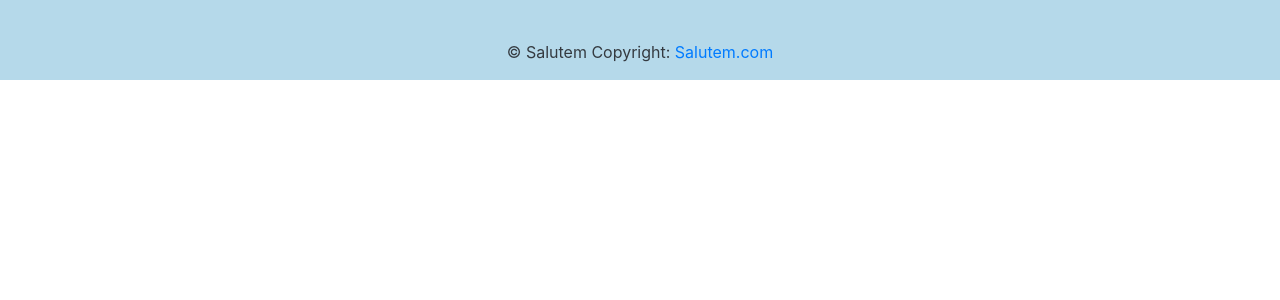
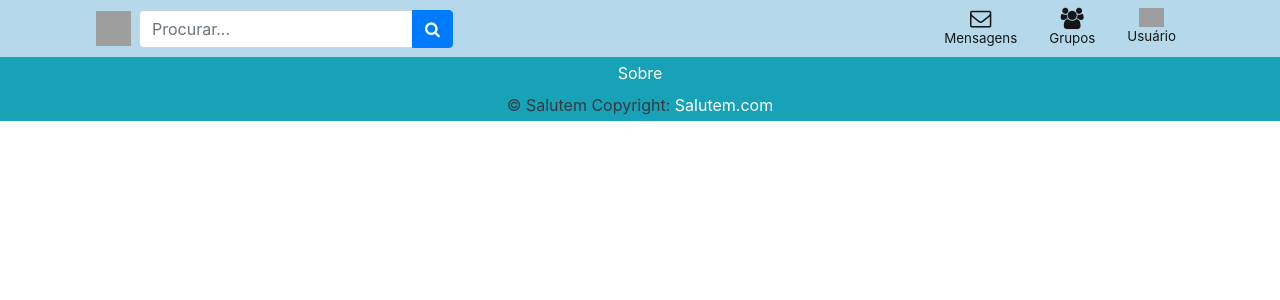
Before and after one commit to tiagohiga/salutem, an Angular app: page / in a window 1280 px wide. Shown: the top 300 px of the page. Built offline with nearby package versions, Linux system fonts and the light colour scheme; grey boxes are pictures that could not be loaded.

Commit message:
Mudanças no menu e rodape

```diff
--- a/src/app/app.component.html
+++ b/src/app/app.component.html
@@ -1 +1,2 @@
+<app-menu></app-menu>
 <app-rodape></app-rodape>
--- a/src/app/menu/menu.component.css
+++ b/src/app/menu/menu.component.css
@@ -2,3 +2,28 @@
 {
     background-color: rgba(12,130,185,0.3) ;
 }
+
+.tamanho-logo{
+    height: 35px;
+    width: 35px;
+}
+
+.fs-10{
+    font-size: 10pt;
+}
+
+.mr-5r{
+    margin-right: 5rem;
+}
+
+.fs-16{
+    font-size: 16pt;
+}
+
+.ml-5r{
+    margin-left: 5rem;
+}
+
+.botao:hover{
+    opacity: 0.5;
+}
--- a/src/app/menu/menu.component.html
+++ b/src/app/menu/menu.component.html
@@ -1,51 +1,57 @@
-<nav class="navbar navbar-expand-lg navbar-light bg">
-
-    <div class="collapse navbar-collapse" id="foto">
-      <ul class="navbar-nav mr-auto">
-        <li class="nav-item active">
-          <img src="https://i.imgur.com/bNEtNdv.jpg" alt="Imagem Usuario" width="50px" height="50px" class="img-fluid rounded-circle">
-        </li>
-        <li class="nav-item">
-          <p class="m-3">Nome Usuario</p>
-        </li>
-      </ul>
-    </div>
-  <div class="row d-flex pr-5">
-    <form class="form-inline my-2 my-lg-0">
-      <input class="form-control" type="search" placeholder="Search" aria-label="Search">
-      <button class="btn btn-outline-success my-2 my-sm-0" type="submit">Search</button>
+<div class="bg">
+  <nav class="navbar navbar-expand-md navbar-light py-0">
+    <a class="navbar-brand mr-2 ml-5r" href="#">
+      <img class="img-fluid tamanho-logo" src="https://i.imgur.com/0BXiK8R.png" alt="Logo da Salutem">
+    </a>
+    <form class="form-inline my-lg-0">
+      <div class="input-group">
+        <input class="form-control" type="search" placeholder="Procurar..." aria-label="Search">
+        <div class="input-group-append">
+          <button class="btn btn-primary" type="submit"><i class="fa fa-search" aria-hidden="true"></i>
+          </button>
+        </div>
+      </div>
     </form>
-
-  </div>
-
-    <div>
-      <a class="p-5 navbar-brand" href="#">Logo</a>
-      <button class="navbar-toggler" type="button" data-toggle="collapse" data-target="#navbarSupportedContent" aria-controls="navbarSupportedContent" aria-expanded="false" aria-label="Toggle navigation">
+    <div class="ml-auto">
+      <button class="navbar-toggler" type="button" data-toggle="collapse" data-target="#navbarSupportedContent"
+        aria-controls="navbarSupportedContent" aria-expanded="false" aria-label="Toggle navigation">
         <span class="navbar-toggler-icon"></span>
       </button>
-    </div>
-    <div class="collapse navbar-collapse" id="navbarSupportedContent">
-      <ul class="navbar-nav mr-auto">
-        <li class="nav-item active">
-          <a class="nav-link" href="#">Notificação<span class="sr-only">(current)</span></a>
-        </li>
-        <li class="nav-item">
-          <a class="nav-link" href="#">Menssagem</a>
-        </li>
-        <li class="nav-item dropdown">
-          <a class="nav-link dropdown-toggle" href="#" id="navbarDropdown" role="button" data-toggle="dropdown" aria-haspopup="true" aria-expanded="false">
-            Grupos
-          </a>
-          <div class="dropdown-menu" aria-labelledby="navbarDropdown">
-            <a class="dropdown-item" href="#">Action</a>
-            <a class="dropdown-item" href="#">Another action</a>
-            <div class="dropdown-divider"></div>
-            <a class="dropdown-item" href="#">Something else here</a>
-          </div>
-        </li>
-        <li class="nav-item">
-          <a class="nav-link disabled" href="#" tabindex="-1" aria-disabled="true">Sair</a>
-        </li>
-      </ul>
+
+      <div class="mr-5r">
+        <div class="collapse navbar-collapse" id="navbarSupportedContent">
+          <ul class="navbar-nav">
+            <li class="nav-item active text-center mr-3">
+              <a class="nav-link d-flex flex-column botao" href="#">
+                <i class="fa fa-envelope-o fs-16" aria-hidden="true"></i>
+                <span class="fs-10">Mensagens</span>
+              </a>
+            </li>
+
+            <li class="nav-item active text-center mr-3">
+              <a class="nav-link d-flex flex-column botao" href="#">
+                <i class="fa fa-users fs-16" aria-hidden="true"></i>
+                <span class="fs-10">Grupos</span>
+              </a>
+            </li>
+
+            <li class="nav-item dropdown active text-center">
+              <a class="nav-link fs-10 d-flex flex-column botao" href="#" id="navbarDropdown" role="button" data-toggle="dropdown"
+                aria-haspopup="true" aria-expanded="false">
+                <img class="img-fluid mx-auto d-block" src="https://i.imgur.com/zvguzCb.png" alt="Imagem do usuário" height="25px" width="25px">
+                <span>Usuário</span>
+              </a>
+              <div class="dropdown-menu" aria-labelledby="navbarDropdown">
+                <a class="dropdown-item" href="#">Visualizar Perfil</a>
+                <a class="dropdown-item" href="#">Editar Perfil</a>
+                <div class="dropdown-divider"></div>
+                <a class="dropdown-item" href="#">Sair</a>
+              </div>
+            </li>
+
+          </ul>
+        </div>
+      </div>
     </div>
   </nav>
+</div>
--- a/src/app/rodape/rodape.component.css
+++ b/src/app/rodape/rodape.component.css
@@ -0,0 +1,8 @@
+a{
+    text-decoration: none;
+    color: #FFFFFFFF;
+}
+
+a:hover{
+    color: #004557;
+}
--- a/src/app/rodape/rodape.component.html
+++ b/src/app/rodape/rodape.component.html
@@ -1,10 +1,11 @@
-<footer class="page-footer font-small pt-4" style="background-color: rgba(12,130,185,0.3);">
-
-
-    <div class="foother-copyright text-center py-3">
+<footer class="page-footer font-small bg-info">
+    <div class="text-center py-1">
+        <a routerLink="">Sobre</a>
+    </div>
+    <div class="footer-copyright text-center py-1">
         <span class="text-dark"> &copy; Salutem Copyright: </span>
         <a href="https://github.com/Rocha-Vinicius/Projeto_Integrado" target="_blank">
-        Salutem.com</a>
+            Salutem.com</a>
     </div>
 
 </footer>
--- a/src/index.html
+++ b/src/index.html
@@ -2,10 +2,11 @@
 <html lang="pt-br">
 <head>
   <meta charset="utf-8">
-  <title>ProjetoIntegradorUi</title>
+  <title>Salutem</title>
   <base href="/">
   <meta name="viewport" content="width=device-width, initial-scale=1">
   <link rel="icon" type="image/x-icon" href="favicon.ico">
+  <link rel="stylesheet" href="https://stackpath.bootstrapcdn.com/font-awesome/4.7.0/css/font-awesome.min.css">
 </head>
 <body>
   <app-root></app-root>
```
